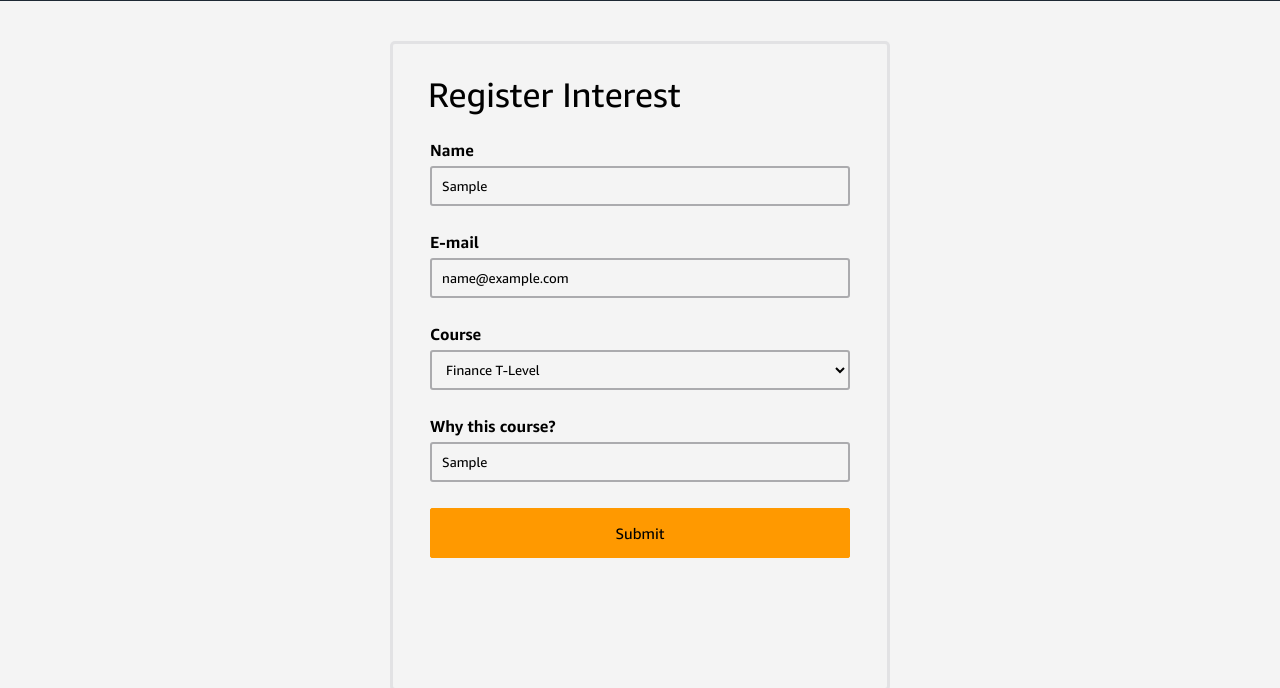
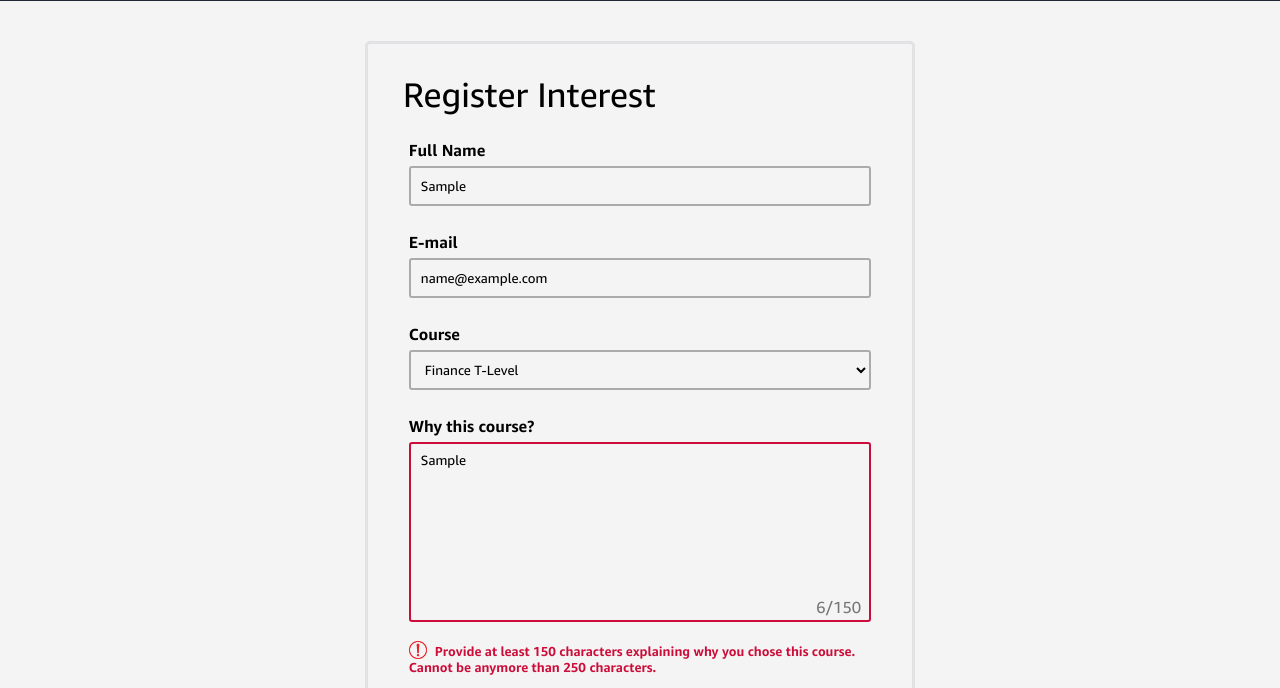
Before and after one commit to whoami0x1/amazon-tlevel-repo, a website: page register-interest.html in a window 1280 px wide. Both pictures are taken after typing "Sample", "name@example.com", "Sample" into the empty fields and a click on the button "Submit". Shown: the part 69-757 px from the top of the page. Drawn offline with Linux system fonts and the light colour scheme; no server answers.

Commit message:
Requested form changes including more elaborate name label for clarity, a larger input block for the details field, and a live minimum char count in the bottom right corner

```diff
--- a/css/styles.css
+++ b/css/styles.css
@@ -162,7 +162,7 @@
                 display: inline;
                 border: none;
                 cursor: pointer;
-                position: relative;
+                position: fixed;
                 left: 350px;
                 bottom: 49px;
                 padding-left: 14px;
@@ -184,15 +184,25 @@
                 justify-content: flex-start;
             }
 
-            .message-container.user {
+             .message-container.user {
+                justify-content: flex-end;
+            }
 
+            .message-container.user .bubble {
+                background-color: #e5e5ea;
+                color: #000;
+                border-bottom-right-radius: 4px;
+            }
+
+            .message-container.bot {
+                justify-content: flex-start;
             }
 
             .bubble {
                 max-width: 70%;
                 padding: 10px 14px;
                 border-radius: 15px;
-                background-color: #e0e0e0;
+                background-color: #e5e5ea;
                 border: 1px solid #e0e0e0;
                 filter: brightness(90%);
             }
@@ -879,9 +889,9 @@
             .eop-form-container {
                 background-color: #F4F4F4;
                 border: 3px solid #d8d8dba5;
-                height: 650px;
+                height: 900px;
                 border-radius: 5px;
-                width: 500px;
+                width: 550px;
                 display: flex;
                 flex-direction: column;
                 margin-top: 40px;
@@ -922,6 +932,31 @@
                 background-color: #F4F4F4;
                 padding-left: 10px;
                 margin-bottom: 10px;
+            }
+
+            .input-box.why-chosen-course {
+                height: 180px;
+                resize: none;
+                padding-top: 8px;
+            }
+
+            .textarea-wrapper {
+                display: grid;
+                width: 85%;
+            }
+
+            .textarea-wrapper .input-box {
+                grid-area: 1 / 1;
+                width: 100%;
+            }
+
+            .min-char-count {
+                grid-area: 1 / 1;
+                align-self: end;
+                justify-self: end;
+                margin: 0 10px 15px 0;
+                pointer-events: none;
+                color: #767676;
             }
 
             .input-box.error {
--- a/js/main.js
+++ b/js/main.js
@@ -12,6 +12,14 @@ function registerInterest() {
     const resultText = document.getElementById('result-text');
     const successMessage = document.getElementById('successMessageTab');
     const successTitle = document.getElementById('allSetTitle');
+    const minCharCount = document.getElementById('minCharCount');
+
+    function countChar() {
+        minCharCount.textContent = `${detailsField.value.length}/150`;
+    }
+
+    detailsField.addEventListener('input', countChar);
+    countChar();
 
     registerButton.addEventListener('click', async () => {
         // form values
@@ -49,7 +57,7 @@ function registerInterest() {
             coursesError.classList.remove('show');
         }
 
-        if (details === "") {
+        if (details.length < 150 || details.length > 250) {
             detailsField.classList.add('error');
             detailsError.classList.add('show');
             hasError = true;
--- a/register-interest.html
+++ b/register-interest.html
@@ -55,7 +55,7 @@
             <p class="form-labels" id="result-text"></p>
 
             <div class="field">
-              <label class="form-labels">Name</label>
+              <label class="form-labels">Full Name</label>
               <input class="input-box" id="name-field" type="text" placeholder="Your name">
               <p class="name-error-message" id="nameError"><img class="red-warning-icon" src="amazon-images/red-warning-error.png">Enter your name</p>
             </div>
@@ -80,8 +80,11 @@
 
             <div class="field">
               <label class="form-labels">Why this course?</label>
-              <input class="input-box" id="details-field" type="text" placeholder="Reason for choosing this course">
-              <p class="details-error-message" id="detailsError"><img class="red-warning-icon" src="amazon-images/red-warning-error.png">Provide a reason for why you chose this course</p>
+              <div class="textarea-wrapper">
+                <textarea class="input-box why-chosen-course" onkeyup="countChar(this)" id="details-field" placeholder="Reason for choosing this course"></textarea>
+                <p class="min-char-count" id="minCharCount"></p>
+              </div>
+              <p class="details-error-message" id="detailsError"><img class="red-warning-icon" src="amazon-images/red-warning-error.png">Provide at least 150 characters explaining why you chose this course. Cannot be anymore than 250 characters.</p>
             </div>
 
             <button class="eop-submit-button">Submit</button>
```
Also changed, not shown: landing-page.html (+1 -1 lines).
